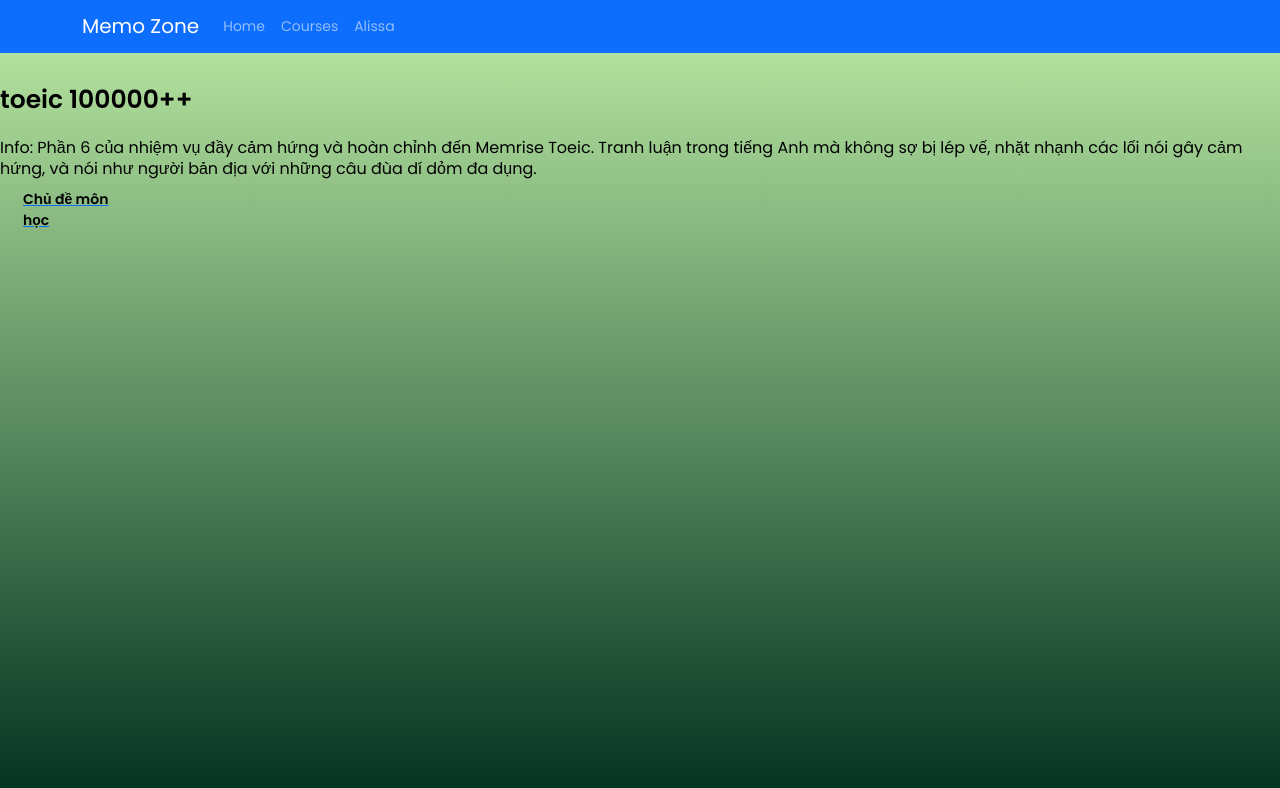
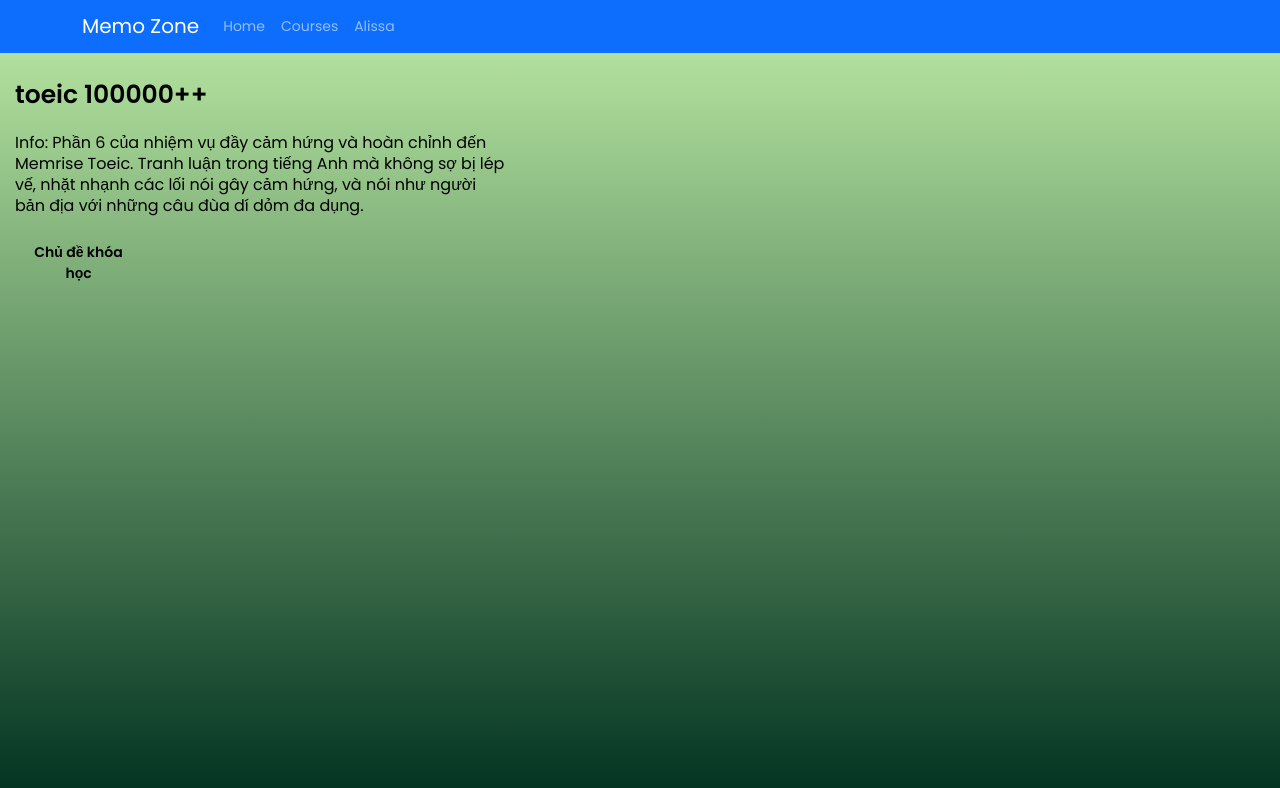
Before and after one commit to qhuong1008/Text-To-Speech-with-Amazon-Polly, a React (Create React App) app in the folder memo-zone/: page / in a window 1280 px wide. Shown: the top 788 px of the page. Built offline with nearby package versions, Linux system fonts and the light colour scheme.

Commit message:
Update Page Course
Update css for Course

```diff
--- a/memo-zone/src/pages/Course/Course.js
+++ b/memo-zone/src/pages/Course/Course.js
@@ -33,7 +33,7 @@ const Course = () => {
           <div className="level-icon">
             <i className="level-ico"></i>
           </div>
-          <div className="level-title">Chủ đề môn học</div>
+          <div className="level-title">Chủ đề khóa học</div>
         </a>
         </div>
         </div>
--- a/memo-zone/src/pages/Course/Scss_Course.scss
+++ b/memo-zone/src/pages/Course/Scss_Course.scss
@@ -9,15 +9,23 @@ html{
 body{
     color: #000;
     min-height: 100%;
+    min-height: 0;
     line-height: 1.5em;
     font-size: 14px;
 }
 div{
     display: block;
 }
+a{
+    text-decoration: none;
+}
+
 .course-info{
-    float: left;
+    // float: left;
     width: 100%;
+    max-width: 490px;
+    margin-top: -5px;
+    margin-left: 15px;
     text-decoration: none;
 }
 .course-name{
@@ -33,10 +41,11 @@ div{
     font-size: 16px;
 }
 .course-progress-container{
+    float: left;
 
 }
 .levels{
-    //text-align: center;
+    text-align: center;
     margin: 0px 20px 0 0 ;
     max-width: 715px;
 }
@@ -53,7 +62,7 @@ line-height: 0;
 .level{
     display: inline-block;
     margin: 0 15px;
-    //text-align: center;
+    text-align: center;
     float: none;
     border-radius: 5px;
     cursor: pointer;
@@ -62,6 +71,7 @@ line-height: 0;
     transition: none;
     height: 189px;
     overflow: hidden;
+    margin: 16px;
 }
 .level:hover{
     box-shadow: 0 1px 5px 0 rgb(0 0 0/15%);
```
